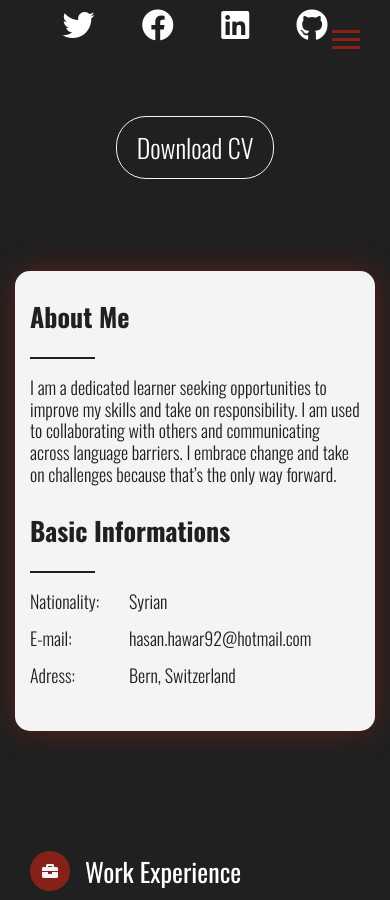
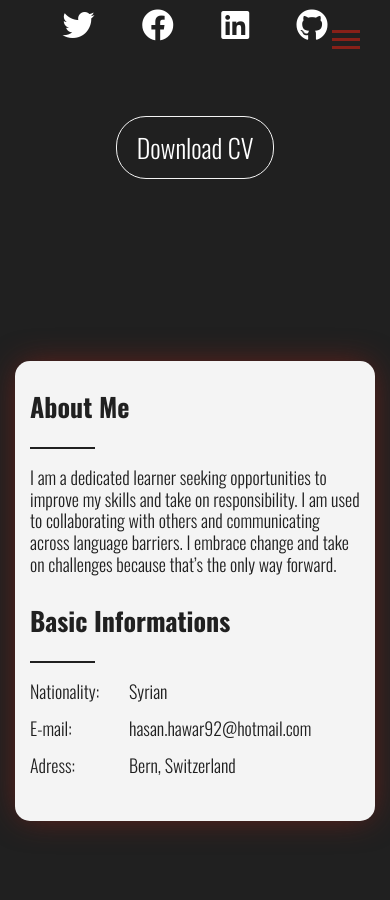
Before and after one commit to Hasan-Hawar/hasan-hawar.github.io, a Jekyll site: the page built from index.html, in a window 390 px wide and 900 px high, scrolled down 299 px. Built offline with Jekyll 4.4.1, drawn with Linux system fonts in a browser that asks for light colours; nearby versions of some CDN libraries.

Commit message:
fix: increase home section margin buttom for mobile style

```diff
--- a/_sass/2-layouts/_mediaQuery.scss
+++ b/_sass/2-layouts/_mediaQuery.scss
@@ -15,19 +15,6 @@
       }
     }
   }
-  .home-section {
-    // .home-container{
-    //     flex-direction: column;
-    //     align-items: center;
-    // }
-    // .personal-part{
-    //     margin-bottom: $gutter;
-    //     width: 100%;
-    // }
-    // .aboutme-part{
-    //     width: auto;
-    // }
-  }
   .home-title {
     .brand-heading {
       @include font-l;
@@ -35,7 +22,6 @@
       margin-bottom: $gutter-small;
     }
   }
-  .home-section,
   .aboutme {
     margin-bottom: $gutter * 2;
   }
@@ -229,9 +215,13 @@
 
 // Mobile Media Query
 @include mq-Mobile {
+  .home-section {
+    margin-bottom: $gutter * 4;
+  }
   .home-container {
     padding: 0;
   }
+
   .aboutme {
     &-container {
       padding: 0;
@@ -302,8 +292,6 @@
     &-holder {
       column-count: 1;
     }
-    &-content {
-    }
   }
 
   // Coming Soon mobile style
```
Also changed, not shown: 2 other files.
